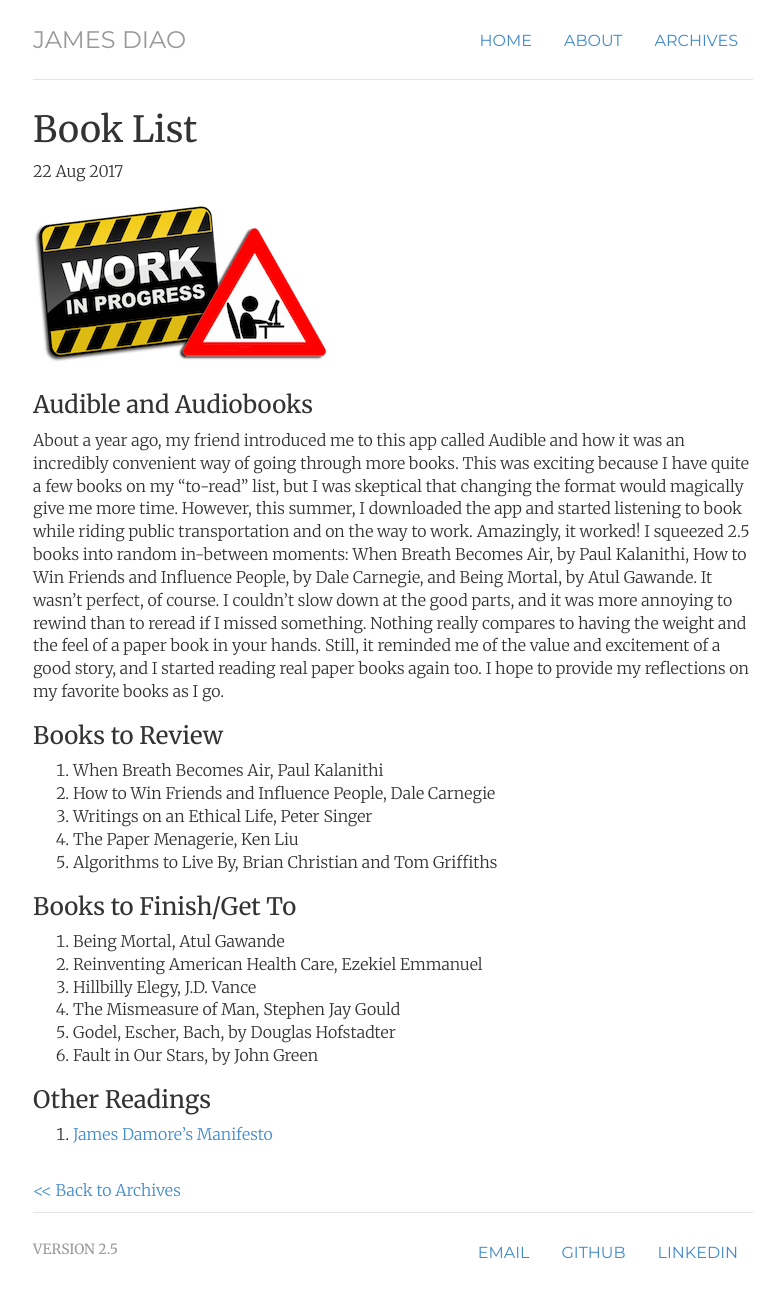
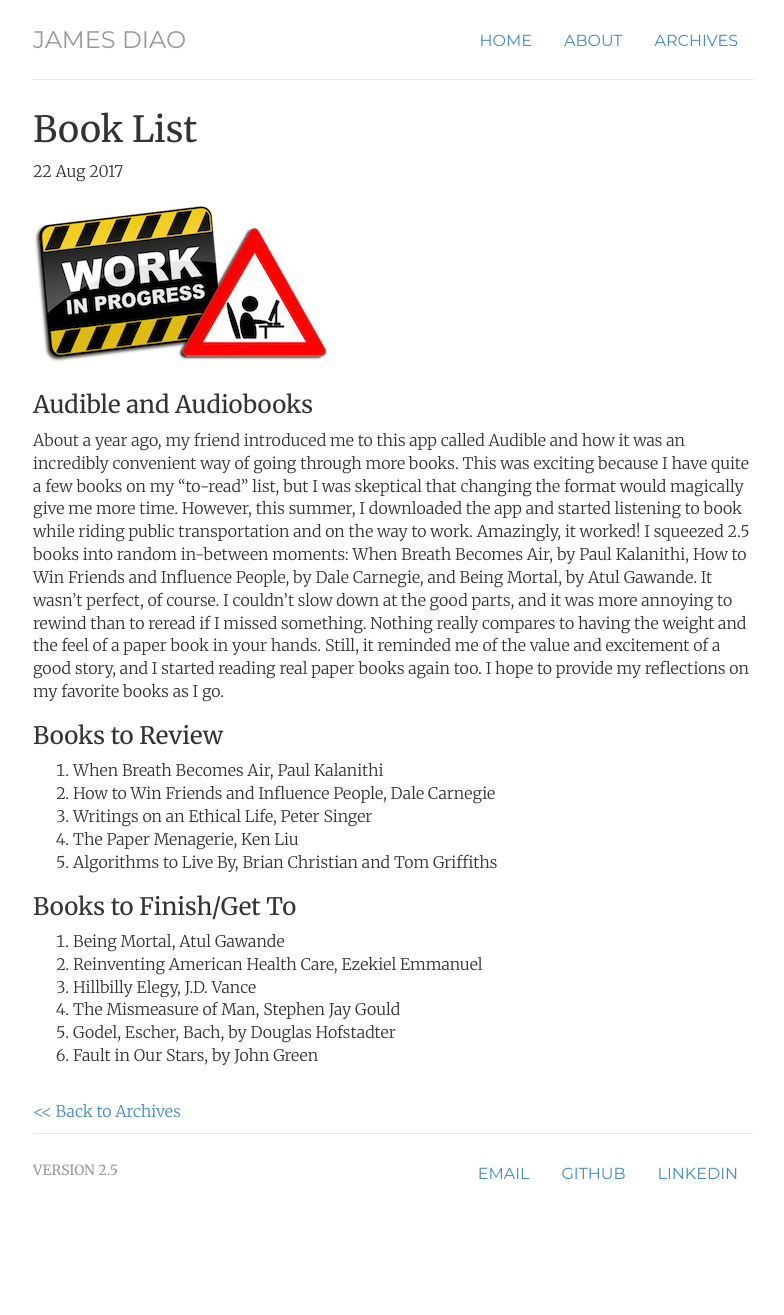
Before and after one commit to WENWENYU/jamesdiao.github.io, a Jekyll site: the page built from _posts/2017-08-22-book-list.md, in a window 1280 px wide. Shown: the whole page, without its empty margins (247-1031 px from the left). Built offline with Jekyll 4.4.1, drawn with Linux system fonts in a browser that asks for light colours; after the commit the page ends 1236 px from its top, so only the background shows below that.

Commit message:
Small edits to language, formatting

```diff
--- a/_posts/2017-08-22-book-list.md
+++ b/_posts/2017-08-22-book-list.md
@@ -25,6 +25,3 @@ About a year ago, my friend introduced me to this app called Audible and how it
 4. The Mismeasure of Man, Stephen Jay Gould
 5. Godel, Escher, Bach, by Douglas Hofstadter
 6. Fault in Our Stars, by John Green
-
-### Other Readings
-1. [James Damore's Manifesto](http://assets.documentcloud.org/documents/3914586/Googles-Ideological-Echo-Chamber.pdf)
--- a/about/index.html
+++ b/about/index.html
@@ -20,7 +20,7 @@ title: About Me
   <p> I grew up in Sugar Land, Texas, a suburban outgrowth of Houston. I lived there for my first eighteen years, before coming to the Northeast for college. While in college, I took up <a href="http://www.yaleballroom.org/resources/pages/team.html">Ballroom and Latin dance</a>, which is basically how I spend all of my free time. I have also been able to explore my interest in the medicine: the scientific side through my classes and research, and the clinical side at Yale-New Haven Hospital and <a href="https://www.havenfreeclinic.com/">HAVEN Free Clinic</a>. </p>
   <br>
   <p> My research work covers two distinct fields: molecular bioinformatics and clinical genetics. I have a few blurbs on my projects below, but please click on the links if you'd like more information. </p>
-  <p> I joined the <a href="http://www.gersteinlab.org/research/">Gerstein Lab</a> at Yale my freshman year, and I've been working on a few projects related to extracellular RNA. Somehow, these molecules just float around in extracellular fluids and are protected against degradation by RNAses. They carry information about the cells that they come from, which may be useful for the diagnosis and tracking of disease. My work has been on developing methods to (1) infer their tissues of origin, and (2) visually identify relationships between collection methods, locations, and biofluids. More info <a href="/archives/2017/08/22/gerstein-lab">here</a>. </p>
+  <p> I joined the <a href="http://www.gersteinlab.org/research/">Gerstein Lab</a> at Yale my freshman year, and I've been working on a few projects related to extracellular RNA. Somehow, these molecules just float around in extracellular fluids and are protected against degradation by RNases. They carry information about the cells that they come from, which may be useful for the diagnosis and tracking of disease. My work has been on developing methods to (1) infer their tissues of origin, and (2) visually identify relationships between collection methods, locations, and biofluids. More info <a href="/archives/2017/08/22/gerstein-lab">here</a>. </p>
   <p> The next two summers, I joined the <a href="https://pic-sure.org/training/summer-institute">Harvard-MIT Summer Institute</a>, where I worked on clinical genetics in the <a href="/archives/2017/08/22/zak-lab">Kohane Lab</a>. With the release of large and diverse control sequencing cohorts, we now have the data to study some important measures, such as the predictive capacity of a certain genetic test, or how ethnic populations might be affected differently. I've been working on these estimations and comparisons for the past year. </p>
   <p> Right now, I'm particularly excited about applications of deep learning to biomedical problems. Specifically, I was blown away by three papers that described super-human classification of disease states (e.g. <a href="http://jamanetwork.com/journals/jama/fullarticle/2588763">diabetic retinopathy</a>, <a href="http://www.nature.com/nature/journal/v542/n7639/full/nature21056.html">skin cancers</a>, and <a href="http://arxiv.org/pdf/1707.01836.pdf">heart arrhythmias</a>). It's an incredible feat, and I love how this kind of work has a direct and powerful link to actually improving care. I have little experience in this field, but I'm taking more classes in this area, and I recently started a project to estimate left ventricular measurements in cardiac MRIs. One day, if all goes well, I would love to contribute to similar advances.</p>
 </div>
```
Also changed, not shown: _posts/2017-08-23-gerstein-lab.md (+1 -1 lines), index.md (+1 -1 lines), unused/2017-08-22-36-questions.md (renamed from _posts/2017-08-22-36-questions.md).
